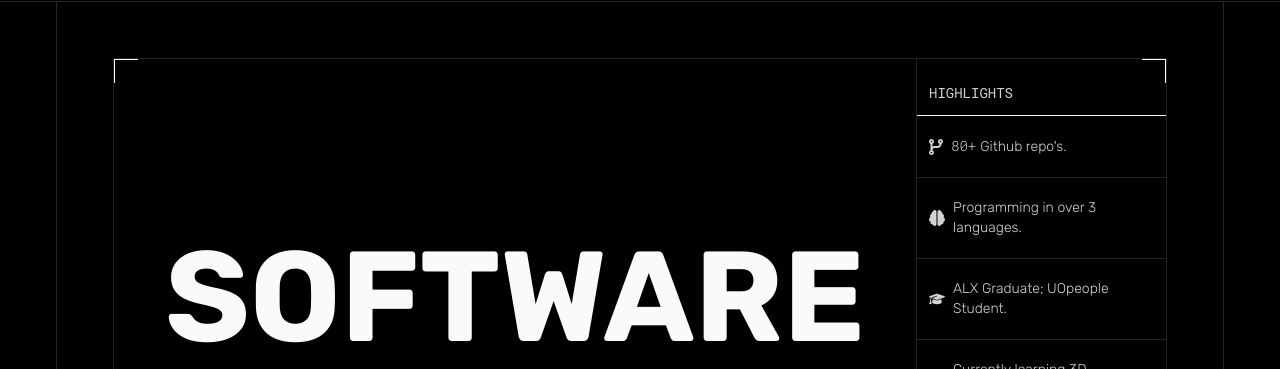
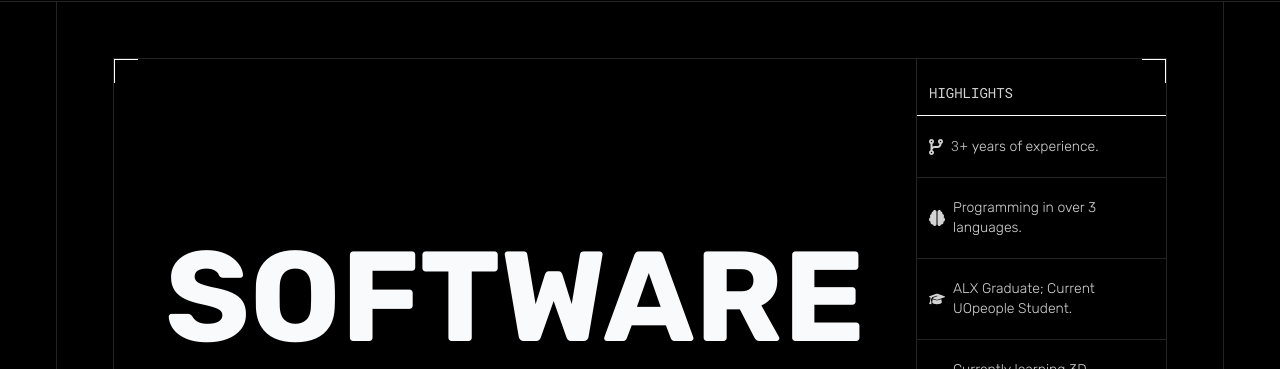
Before and after one commit to den-ii/best-portfolio, a Next.js app: page / in a window 1280 px wide. Shown: the part 78-447 px from the top of the page. Built offline with nearby package versions, Linux system fonts and the light colour scheme; a web font is replaced by a local one.

Commit message:
update highlights

```diff
--- a/app/page.tsx
+++ b/app/page.tsx
@@ -15,8 +15,8 @@ export default function Home() {
         </div>
         <div className="hidden sm:block border-t-[3px] border-dashed border-[rgb(237_237_237_/_15%)]">
           <div className="flex justify-between ml-[1.62rem] mr-[1.62rem] lg:ml-[3.4rem] lg:mr-[3.4rem]">
-            <div className="h-[6px] w-[6px] bg-white -mt-[4px]"></div>
-            <div className="h-[6px] w-[6px] bg-white -mt-[4px]"></div>
+            <div className="h-[6px] w-[6px] bg-gray-50 -mt-[4px]"></div>
+            <div className="h-[6px] w-[6px] bg-gray-50 -mt-[4px]"></div>
           </div>
         </div>
         <div className="hidden sm:block border-l border-r border-[rgb(237_237_237_/_15%)] min-h-[80vh] ml-4 mr-4 sm:ml-7 sm:mr-7 lg:ml-14 lg:mr-14 pt-14">
--- a/app/ui/Hero.tsx
+++ b/app/ui/Hero.tsx
@@ -48,9 +48,9 @@ function Hero() {
                   src="/codebranch.svg"
                 />
                 <span>
-                  <span className="text-sm font-light mr-1">80+</span>
+                  <span className="text-sm font-light mr-1">3+</span>
                   <span className={`${rubik.className} font-light`}>
-                    Github repo&apos;s.
+                    years of experience.
                   </span>
                 </span>
               </li>
@@ -67,7 +67,7 @@ function Hero() {
               >
                 <Image width={16} height={16} alt="grad" src="/grad.svg" />
                 <span className={`${rubik.className} font-light`}>
-                  ALX Graduate; UOpeople Student.
+                  ALX Graduate; Current UOpeople Student.
                 </span>
               </li>
               <li
--- a/app/ui/Tools.tsx
+++ b/app/ui/Tools.tsx
@@ -8,7 +8,7 @@ function Tools() {
       <h1
         className={`text-4xl xl:text-6xl ${rubik.className} font-medium px-14`}
       >
-        Technologies
+        Tech
       </h1>
       <div className="mt-14">
         <div className="flex flex-wrap">
```
